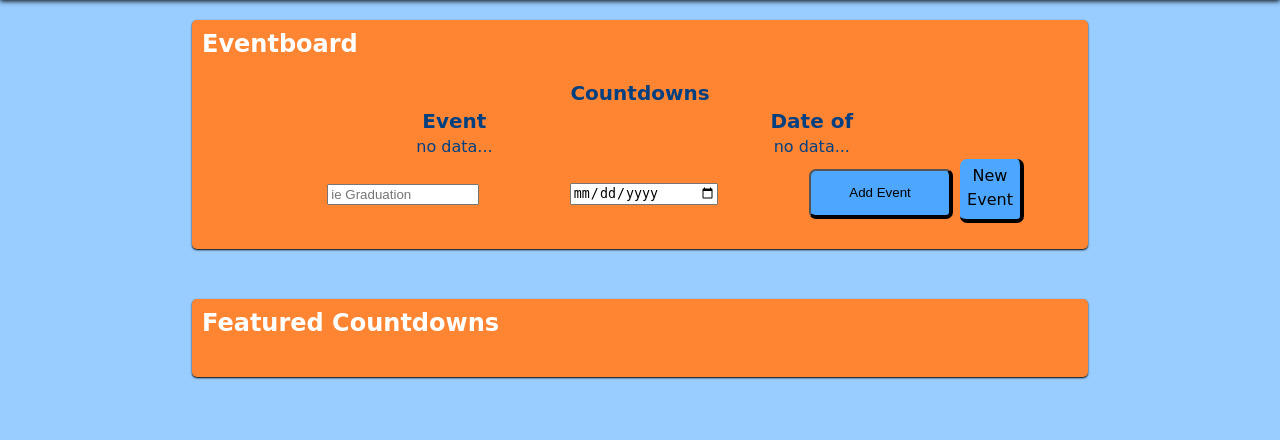
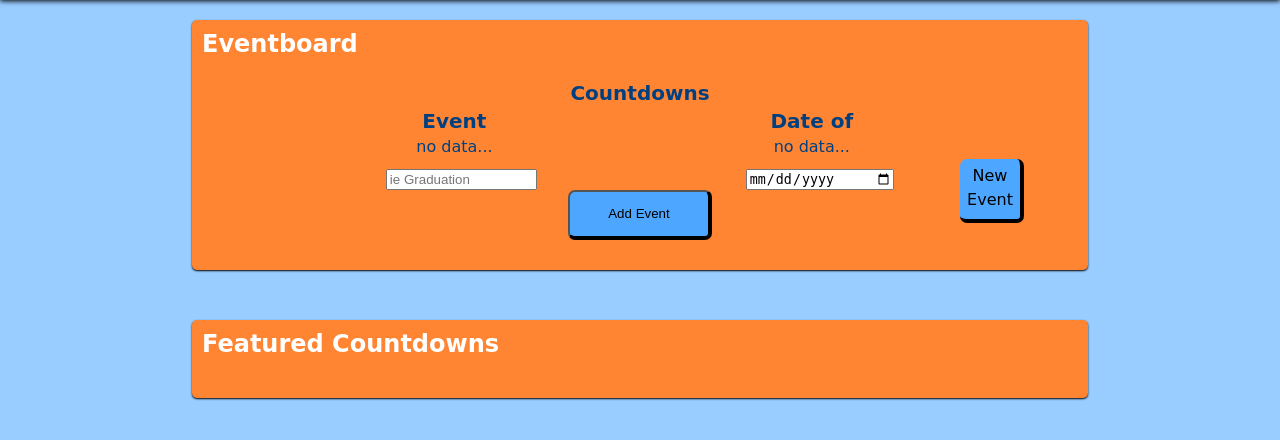
Before and after one commit to devMal1/Countdown-Webapp, a PHP site: page / in a window 1280 px wide. Shown: the part 82-522 px from the top of the page. Run offline with PHP 8.4, Linux system fonts and the light colour scheme.

Commit message:
Had overwritten a style with the previous push.. added it back in.

```diff
--- a/style.css
+++ b/style.css
@@ -190,6 +190,7 @@
 
   #event-form #add-event-button {
     cursor: pointer;
+    margin-left: 40%;
     position: static;
   }
 
```
